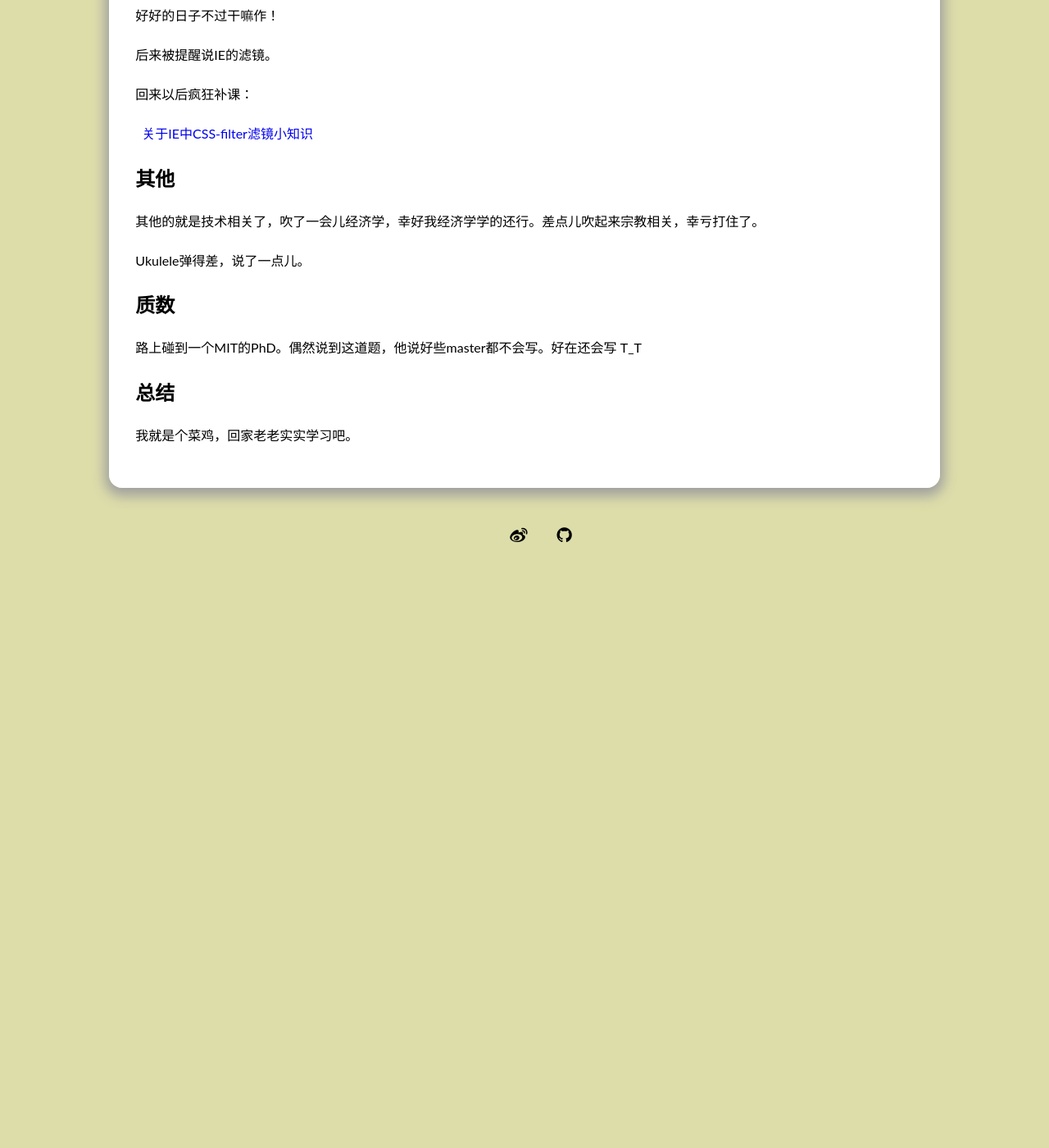
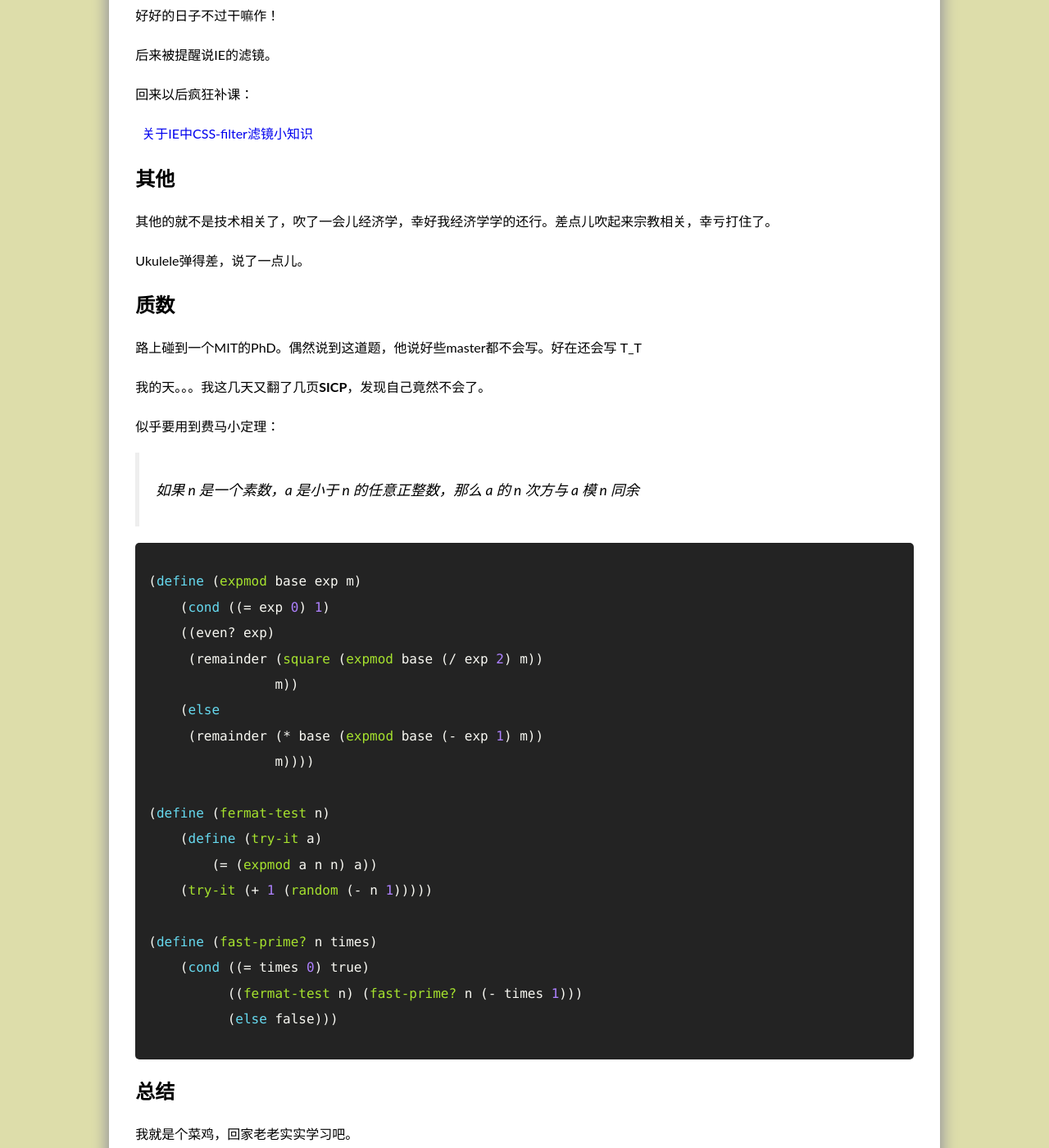
Before and after one commit to AnnatarHe/AnnatarHe.github.io, a Jekyll site: the page built from _posts/2016-09-13-some-interview-question-in-front-end.md, in a window 1280 px wide and 1400 px high, scrolled down 2688 px. Shown: the whole window at 82% size. Built offline with Jekyll 4.4.1, drawn with Linux system fonts in a browser that asks for light colours; nearby versions of some CDN libraries; some web fonts are replaced; comment, search, counter and statistics services are not loaded; before the commit the page ends 3364 px from its top, so only the background shows below that.

Commit message:
add a topic about prime

```diff
--- a/_posts/2016-09-13-some-interview-question-in-front-end.md
+++ b/_posts/2016-09-13-some-interview-question-in-front-end.md
@@ -104,7 +104,7 @@ for(var index = 0; index < 100; index++) {
 
 ## 其他
 
-其他的就是技术相关了，吹了一会儿经济学，幸好我经济学学的还行。差点儿吹起来宗教相关，幸亏打住了。
+其他的就不是技术相关了，吹了一会儿经济学，幸好我经济学学的还行。差点儿吹起来宗教相关，幸亏打住了。
 
 Ukulele弹得差，说了一点儿。
 
@@ -112,6 +112,33 @@ Ukulele弹得差，说了一点儿。
 
 路上碰到一个MIT的PhD。偶然说到这道题，他说好些master都不会写。好在还会写 T_T
 
+我的天。。。我这几天又翻了几页**SICP**，发现自己竟然不会了。
+
+似乎要用到费马小定理：
+
+> 如果 n 是一个素数，a 是小于 n 的任意正整数，那么 a 的 n 次方与 a 模 n 同余
+
+{% highlight scheme %}
+(define (expmod base exp m)
+    (cond ((= exp 0) 1)
+    ((even? exp)
+     (remainder (square (expmod base (/ exp 2) m))
+                m))
+    (else
+     (remainder (* base (expmod base (- exp 1) m))
+                m))))
+
+(define (fermat-test n)
+    (define (try-it a)
+        (= (expmod a n n) a))
+    (try-it (+ 1 (random (- n 1)))))
+
+(define (fast-prime? n times)
+    (cond ((= times 0) true)
+          ((fermat-test n) (fast-prime? n (- times 1)))
+          (else false)))
+{% endhighlight %}
+
 ## 总结
 
 我就是个菜鸡，回家老老实实学习吧。
```
